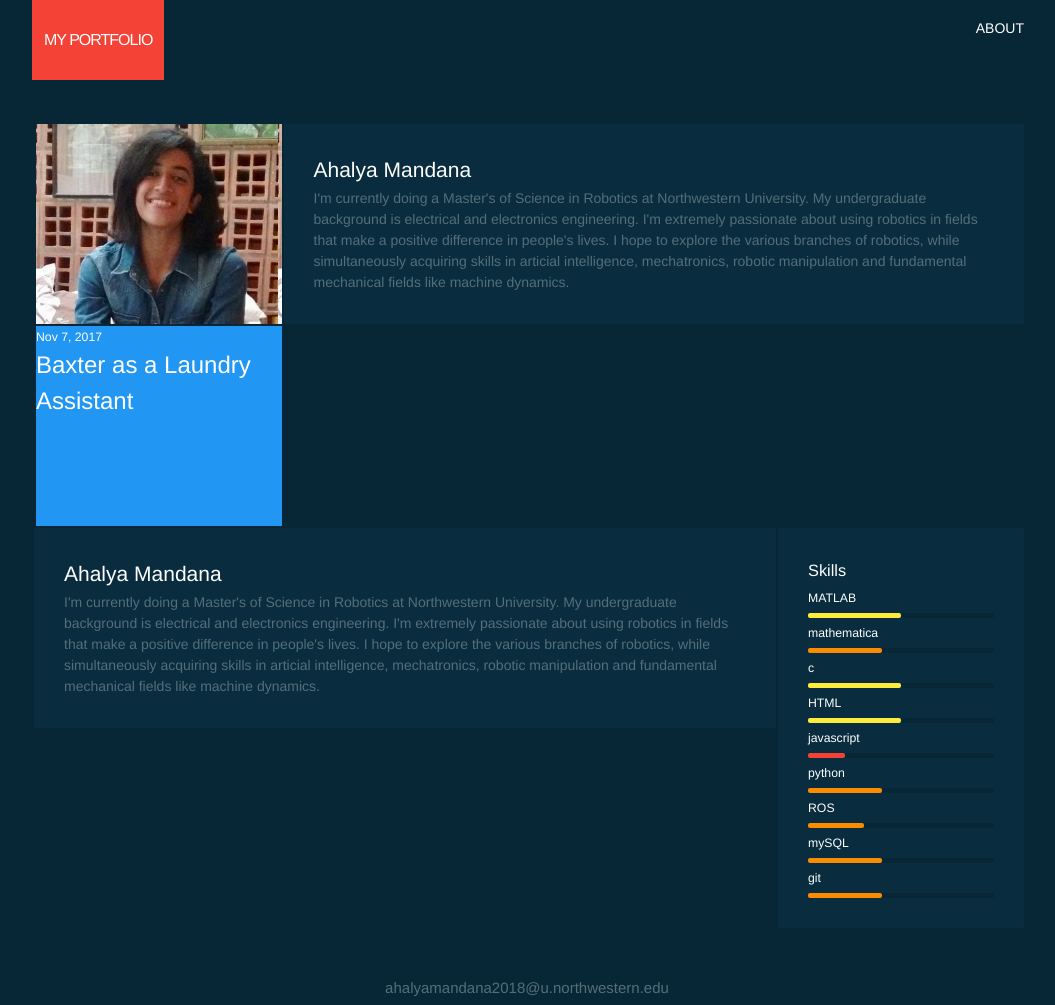
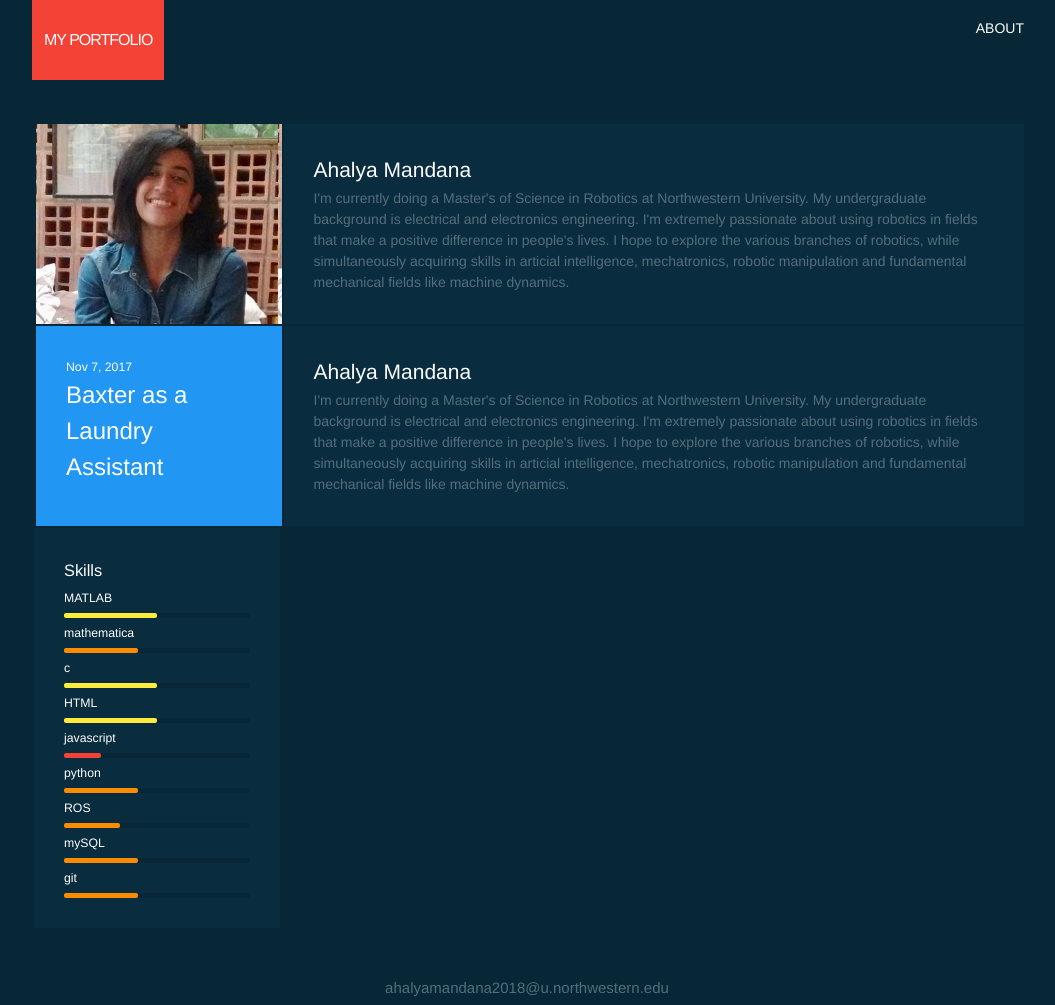
Before and after one commit to am2512/am2512.github.io, a Jekyll site: the page built from index.html, in a window 1280 px wide. Shown: the whole page, without its empty margins (112-1167 px from the left). Built offline with Jekyll 4.4.1, drawn with Linux system fonts in a browser that asks for light colours.

Commit message:
Formatting content

```diff
--- a/_posts/2016-03-30-welcome-to-jekyll.markdown
+++ b/_posts/2016-03-30-welcome-to-jekyll.markdown
@@ -2,6 +2,7 @@
 layout: post
 title:  "Baxter as a Laundry Assistant"
 color:  blue
+height:  1
 date:   2017-11-07 11:31:49 +0200
 categories: jekyll update
 ---
--- a/index.html
+++ b/index.html
@@ -21,23 +21,26 @@ layout: default
   </div>
 
 
+
+
    <div class="col col-12">
-
        <div class="col col-3">
     {% for post in site.posts %}
 
         <div class="block {{post.color}}">
-
+            <div class="block-body height-{{post.height}}">
                 <span class="post-meta white-text">{{ post.date | date: "%b %-d, %Y" }}</span>
 
                 <h2>
                   <a class="post-link white-text" href="{{ post.url | prepend: site.baseurl }}">{{ post.title }}</a>
                 </h2>
+            </div>
 
-        </div>
       </div>
     {% endfor %}
     </div>
+
+
 
       <div class="col col-9">
         <div class="block glass">
@@ -48,9 +51,6 @@ layout: default
         </div>
       </div>
   </div>
-
-
-
 
 
 
```
